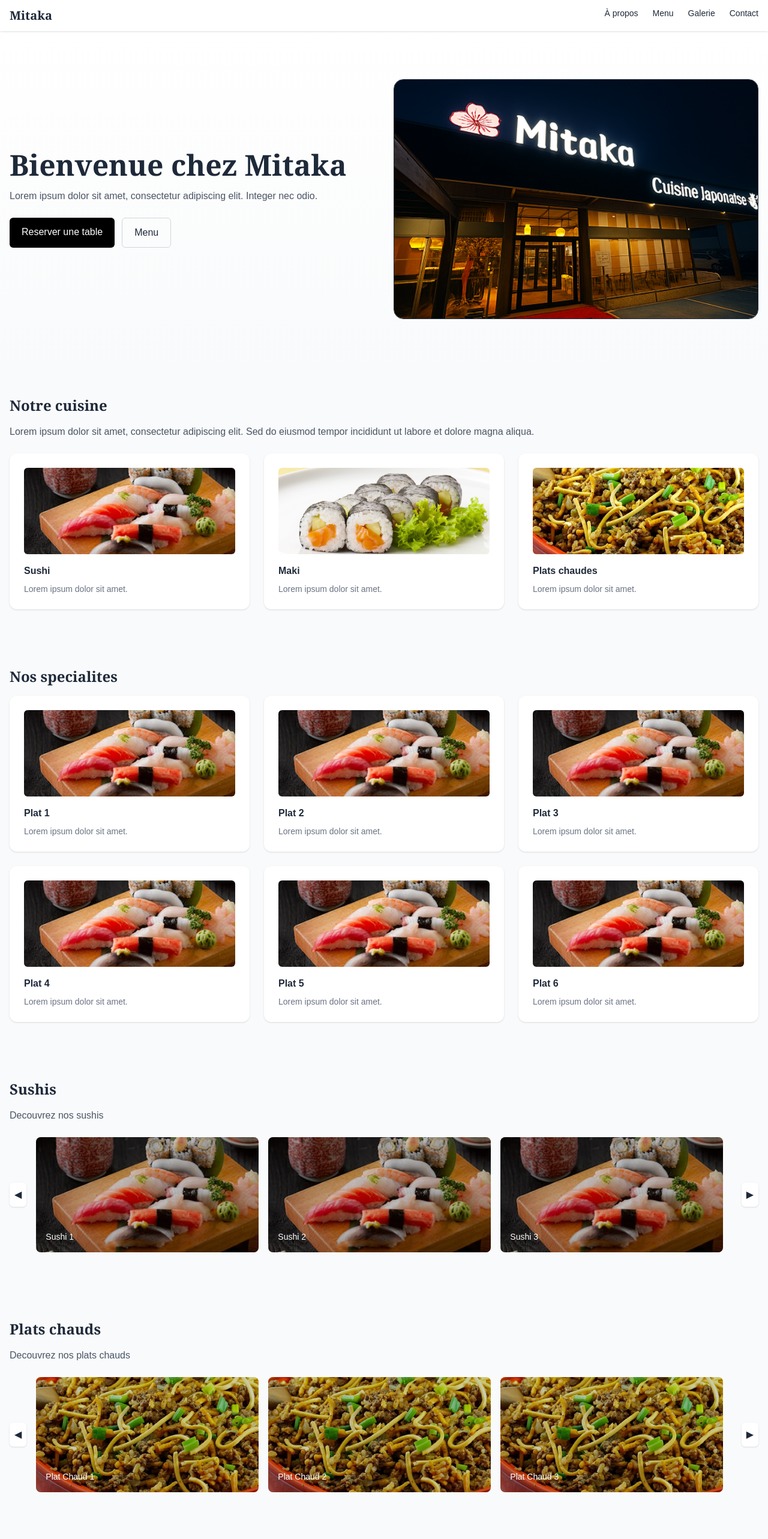
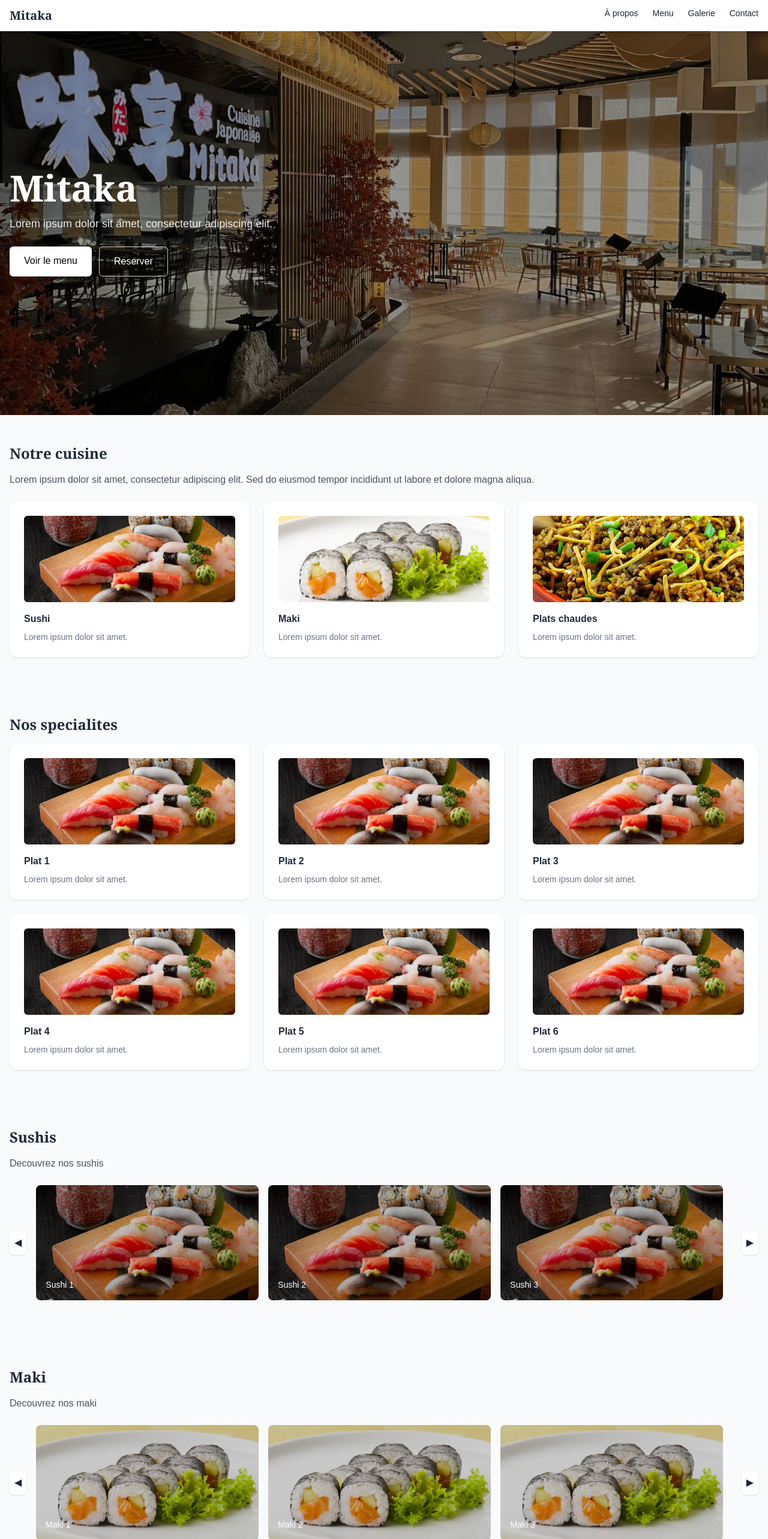
Before and after one commit to syss69/react-restaurant, a Next.js app: page / in a window 1280 px wide. Shown: the top 2566 px of the page at 60% size. Built offline with nearby package versions, Linux system fonts and the light colour scheme; a web font is replaced by a local one.

Commit message:
Rework hero and new menu

```diff
--- a/src/app/page.tsx
+++ b/src/app/page.tsx
@@ -9,6 +9,8 @@ import Menu from '../components/Menu';
 import Info from '../components/Info';
 import useReveal from '../hooks/useReveal';
 
+import Hero2 from '../components/Herov2';
+
 import menu from "../data/menu.json";
 
 export default function Home() {
@@ -19,10 +21,12 @@ export default function Home() {
     <div className="min-h-screen bg-gray-50 text-gray-800">
       <Header />
       <main>
-        <Hero/>
+        {/* <Hero/> */}
+        <Hero2/>
         <About/>
         <Menu/>
         <Gallery id="sushi" title="Sushis" description="Decouvrez nos sushis" items={menu.sushi}/>
+        <Gallery id="maki" title="Maki" description="Decouvrez nos maki" items={menu.maki}/>
         <Gallery id="dishes" title="Plats chauds" description="Decouvrez nos plats chauds" items={menu.dishes}/>
         <Gallery id="cocktails" title="Cocktailes" description="Decouvrez nos cocktailes" items={menu.drinks}/>
         <Info/>
--- a/src/components/About.tsx
+++ b/src/components/About.tsx
@@ -10,6 +10,7 @@ const About = () => {
                 <h2 className="text-2xl font-bold mb-4 font-serif">Notre cuisine</h2>
                 <p className="text-gray-600 mb-6">Lorem ipsum dolor sit amet, consectetur adipiscing elit. Sed do eiusmod tempor incididunt ut labore et dolore magna aliqua.</p>
                     <div className="grid sm:grid-cols-2 lg:grid-cols-3 gap-6">
+                        <a href="#sushi">
                             <div className="rounded-xl p-6 bg-white shadow-sm">
                                 <div className="h-36 rounded-md mb-4 relative overflow-hidden">
                                     <Image
@@ -22,7 +23,8 @@ const About = () => {
                                 <h3 className="font-semibold mb-2">Sushi</h3>
                                 <p className="text-sm text-gray-500">Lorem ipsum dolor sit amet.</p>
                             </div>
-
+                        </a>
+                        <a href="#maki">
                             <div className="rounded-xl p-6 bg-white shadow-sm">
                                 <div className="h-36 rounded-md mb-4 relative overflow-hidden">
                                     <Image
@@ -35,7 +37,8 @@ const About = () => {
                                 <h3 className="font-semibold mb-2">Maki</h3>
                                 <p className="text-sm text-gray-500">Lorem ipsum dolor sit amet.</p>
                             </div>
-
+                        </a>
+                        <a href="#dishes">
                             <div className="rounded-xl p-6 bg-white shadow-sm">
                                 <div className="h-36 rounded-md mb-4 relative overflow-hidden">
                                     <Image
@@ -48,6 +51,7 @@ const About = () => {
                                 <h3 className="font-semibold mb-2">Plats chaudes</h3>
                                 <p className="text-sm text-gray-500">Lorem ipsum dolor sit amet.</p>
                             </div>
+                        </a>
                     </div>
             </div>
         </section>
--- a/src/components/Header.tsx
+++ b/src/components/Header.tsx
@@ -18,11 +18,11 @@ const Header = () => {
                     <a href="#about" className="hover:text-red-700">À propos</a>
                     <a href="#menu" className="hover:text-red-700">Menu</a>
                     <a href="#gallery" className="hover:text-red-700">Galerie</a>
-                    <a href="#contact" className="hover:text-red-700">Contact</a>
+                    <a href="#info" className="hover:text-red-700">Contact</a>
                 </nav>
                 <button
                     onClick={() => setOpen(true)}
-                    className="md:hidden p-2 rounded bg-brandPink"
+                    className="md:hidden hover:text-red-700 p-2 rounded font-serif"
                 >
                     Menu
                 </button>
--- /dev/null
+++ b/src/components/Herov2.tsx
@@ -0,0 +1,50 @@
+import Image from "next/image";
+import mitakaEntr from "../assets/mitaka2.jpg"
+
+const Hero2 = () => {
+    return (
+    <section className="relative h-[60vh] md:h-[80vh] w-full overflow-hidden">
+      {/* Background image */}
+      <Image
+        src={mitakaEntr}
+        alt="Restaurant ambiance"
+        fill
+        priority
+        sizes="100vw"
+        className="object-cover"
+      />
+
+      {/* Overlay */}
+      <div className="absolute inset-0 bg-black/40" />
+
+      {/* Content */}
+      <div className="relative z-10 container mx-auto px-4 h-full flex items-center">
+        <div className="max-w-xl text-white">
+          <h1 className="text-4xl md:text-6xl font-serif font-bold mb-4">
+            Mitaka
+          </h1>
+          <p className="text-lg text-white/90 mb-6">
+            Lorem ipsum dolor sit amet, consectetur adipiscing elit.
+          </p>
+
+          <div className="flex gap-3">
+            <a
+              href="#menu"
+              className="px-6 py-3 bg-white text-black rounded-md"
+            >
+              Voir le menu
+            </a>
+            <a
+              href="#info"
+              className="px-6 py-3 border border-white/80 rounded-md"
+            >
+              Reserver
+            </a>
+          </div>
+        </div>
+      </div>
+    </section>
+  )
+};
+
+export default Hero2;
--- a/src/data/menu.json
+++ b/src/data/menu.json
@@ -31,5 +31,16 @@
         {"id": 7, "name": "Sushi 7", "photo": "sushi.png"},
         {"id": 8, "name": "Sushi 8", "photo": "sushi.png"},
         {"id": 9, "name": "Sushi 9", "photo": "sushi.png"}
+    ],
+    "maki": [
+        {"id": 1, "name": "Maki 1", "photo": "maki.png"},
+        {"id": 2, "name": "Maki 2", "photo": "maki.png"},
+        {"id": 3, "name": "Maki 3", "photo": "maki.png"},
+        {"id": 4, "name": "Maki 4", "photo": "maki.png"},
+        {"id": 5, "name": "Maki 5", "photo": "maki.png"},
+        {"id": 6, "name": "Maki 6", "photo": "maki.png"},
+        {"id": 7, "name": "Maki 7", "photo": "maki.png"},
+        {"id": 8, "name": "Maki 8", "photo": "maki.png"},
+        {"id": 9, "name": "Maki 9", "photo": "maki.png"}
     ]
 }
--- a/src/lib/images.ts
+++ b/src/lib/images.ts
@@ -1,11 +1,13 @@
 import hotdish from "../assets/hotdish.jpg"
 import cocktail from "../assets/cocktail-example.jpg"
 import sushi from "../assets/exampleImage.png"
+import maki from "../assets/maki.jpg"
 
 import { StaticImageData } from "next/image"
 
 export const images: Record<string, StaticImageData> = {
     'hotdish.jpg': hotdish,
     'cocktail.jpg': cocktail,
-    'sushi.png': sushi
+    'sushi.png': sushi,
+    'maki.png': maki
 }
```
Also changed, not shown: src/assets/mitaka-entre.png (deleted), src/assets/mitaka2.jpg (added). Lines whose indentation alone changed are shown as unchanged.
